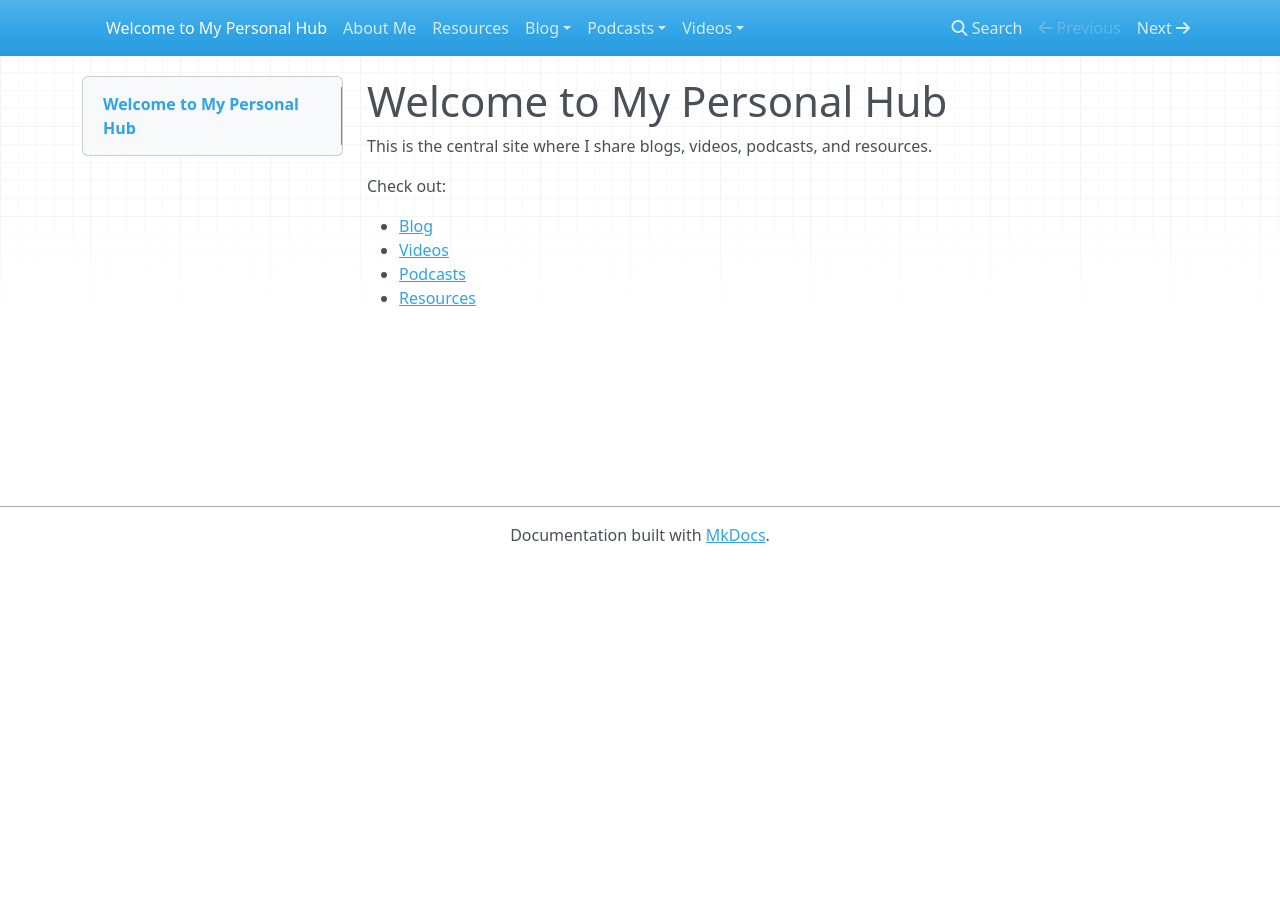
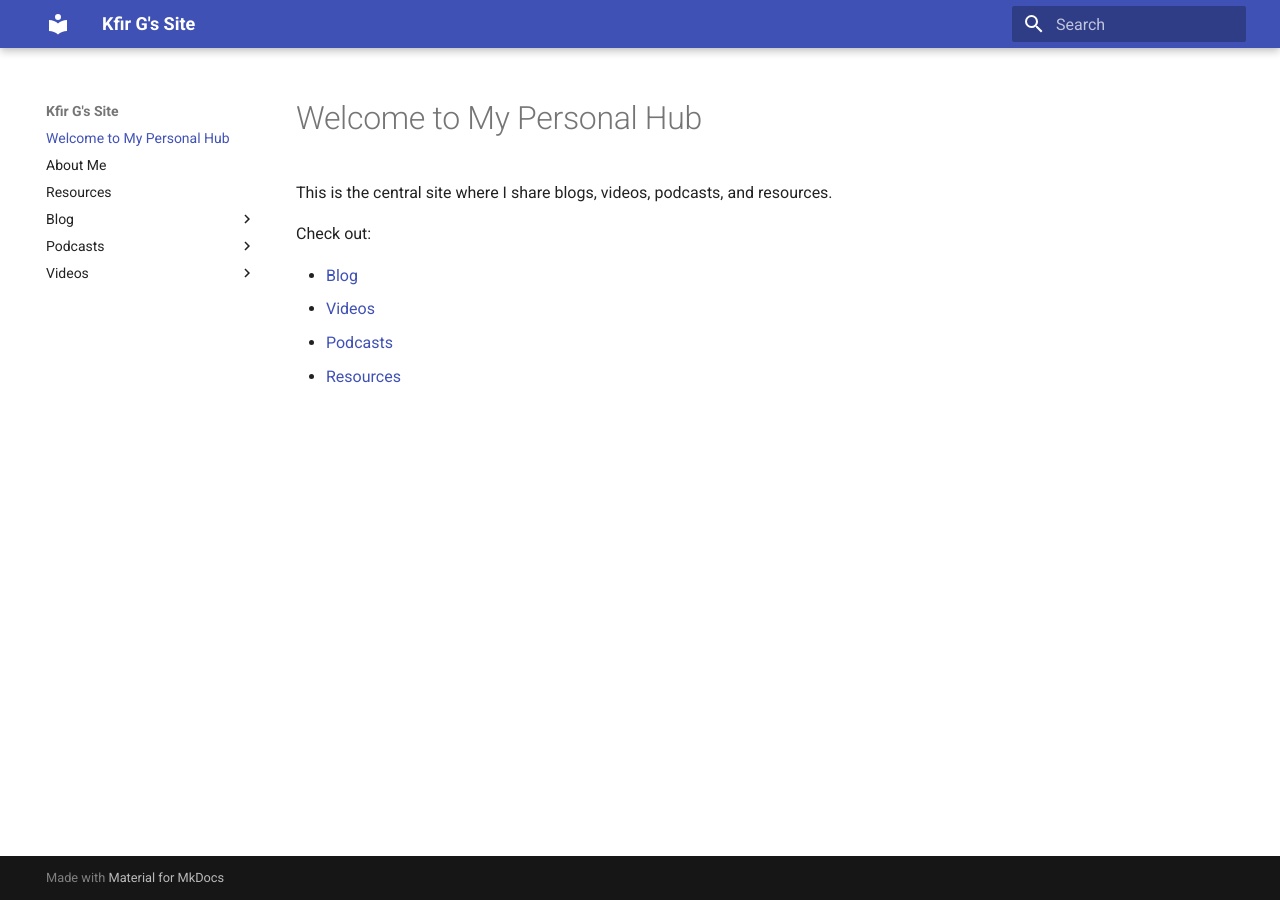
Before and after one commit to Kfir-G/kfir-g.github.io, an MkDocs documentation site: the page built from docs/index.md, in a window 1280 px wide. Built offline with MkDocs 1.6.1 and Material for MkDocs 9.7.7, drawn with Linux system fonts in a browser that asks for light colours; nearby versions of some CDN libraries; part of the change alters nothing that is shown.

```diff
--- a/mkdocs.yml
+++ b/mkdocs.yml
@@ -1,54 +1,8 @@
-name: Build & Deploy MkDocs
-
-on:
-  push:
-    branches: [ main ]
-  workflow_dispatch:
-
-permissions:
-  contents: write  # allow GH Actions to push to gh-pages
-
-jobs:
-  deploy:
-    runs-on: ubuntu-latest
-    steps:
-      # 1️⃣ Checkout source code
-      - uses: actions/checkout@v4
-
-      # 2️⃣ Setup Python
-      - name: Setup Python
-        uses: actions/setup-python@v4
-        with:
-          python-version: 3.12
-
-      # 3️⃣ Install MkDocs and dependencies
-      - name: Install dependencies
-        run: |
-          python -m pip install --upgrade pip
-          pip install mkdocs mkdocs-material mkdocs-rss-plugin python-frontmatter requests pyyaml
-
-      # # 4️⃣ Generate podcast RSS
-      # - name: Generate podcast RSS
-      #   run: python scripts/generate_podcast_rss.py
-      #   env:
-      #     SITE_URL: ${{ secrets.SITE_URL }}
-
-      # # 5️⃣ Publish posts to Medium/Dev.to (optional)
-      # - name: Publish blog posts
-      #   run: python scripts/publish_posts.py
-      #   env:
-      #     DEVTO_TOKEN: ${{ secrets.DEVTO_TOKEN }}
-      #     MEDIUM_TOKEN: ${{ secrets.MEDIUM_TOKEN }}
-      #     MEDIUM_USER_ID: ${{ secrets.MEDIUM_USER_ID }}
-
-      # 6️⃣ Build MkDocs site
-      - name: Build site
-        run: mkdocs build
-
-      # 7️⃣ Deploy to GitHub Pages
-      - name: Deploy to GitHub Pages
-        uses: peaceiris/actions-gh-pages@v3
-        with:
-          github_token: ${{ secrets.GITHUB_TOKEN }} # works for public repo
-          publish_dir: ./site
-          # this will automatically create gh-pages branch if it doesn't exist
+site_name: "Kfir G's Site"
+site_url: "https://kfir-g.github.io/"
+theme:
+  name: material
+plugins:
+  - search
+  - rss:
+      site_url: "https://kfir-g.github.io/"
```
Also changed, not shown: 1 other file.
